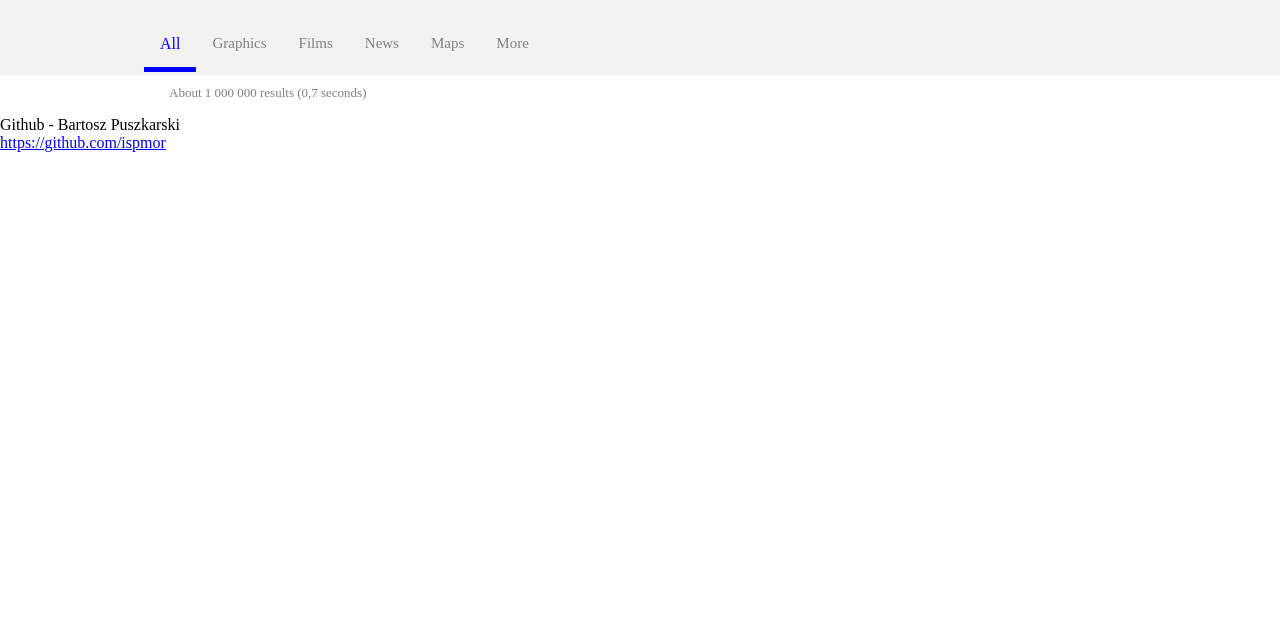
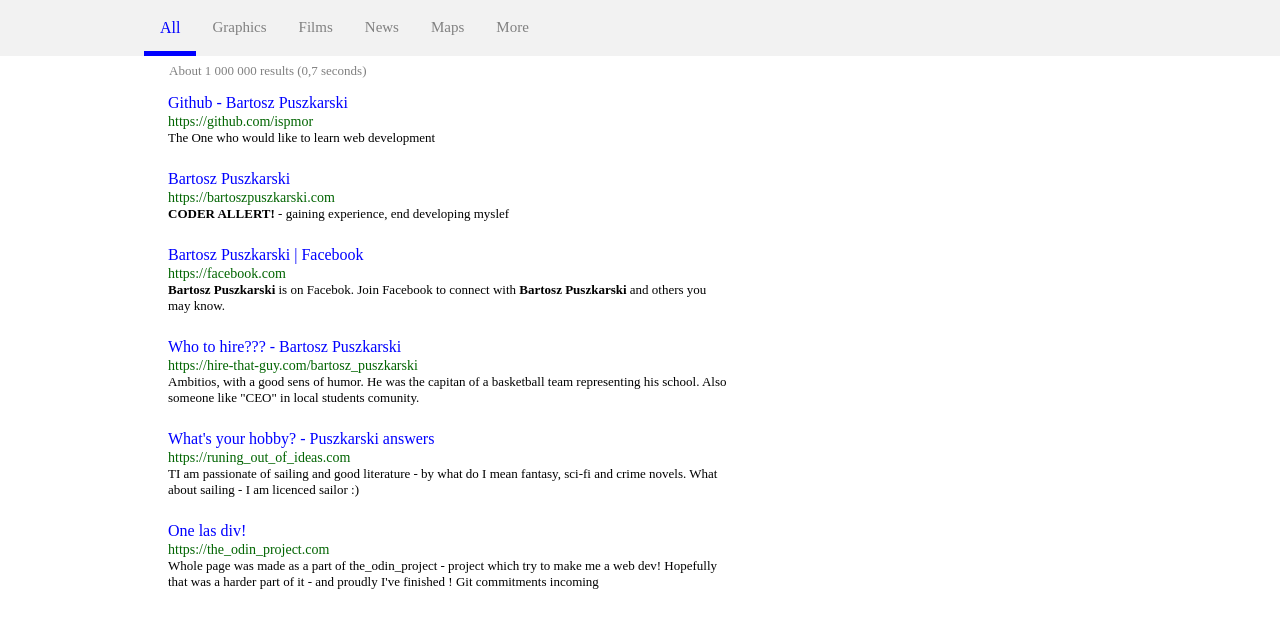
Before and after one commit to ispmor/google-searchpage, a plain HTML site: page index.html in a window 1280 px wide. Shown: the part 76-704 px from the top of the page. Drawn offline with Linux system fonts and the light colour scheme.

Commit message:
Finished version. Added few more results and change size of header

```diff
--- a/index.html
+++ b/index.html
@@ -32,10 +32,38 @@
 	<div id="result"><p>About 1 000 000 results (0,7 seconds)</p></div>
 	<div class="results">
 		<p>Github - Bartosz Puszkarski</p>
-		<a href="#">https://github.com/ispmor</a>
+		<a href="https://github.com/ispmor">https://github.com/ispmor</a>
+		<p class="comment">The One who would like to learn web development</p>
+</div>
+	<div class="results">
+		<p>Bartosz Puszkarski</p>
+		<a href="#">https://bartoszpuszkarski.com</a>
+		<p class="comment"><STRONG>CODER ALLERT!</STRONG> - gaining experience, end developing myslef</p>
+</div>
+	<div class="results">
+		<p>Bartosz Puszkarski | Facebook </p>
+		<a href="#">https://facebook.com</a>
+		<p class="comment"><b>Bartosz Puszkarski</b> is on Facebok. Join Facebook to connect with <b>Bartosz Puszkarski</b> and others you may know. </p>
+</div>
+	<div class="results">
+		<p> Who to hire??? - Bartosz Puszkarski</p>
+		<a href="#">https://hire-that-guy.com/bartosz_puszkarski</a>
+		<p class="comment">Ambitios, with a good sens of humor. He was the capitan of a basketball team representing his school. Also someone like "CEO" in local students comunity. </p>
+</div>
+
+	<div class="results">
+		<p>What's your hobby? - Puszkarski answers</p>
+		<a href="#r">https://runing_out_of_ideas.com</a>
+		<p class="comment">TI am passionate of sailing and good literature - by what do I mean fantasy, sci-fi and crime novels. What about sailing - I am licenced sailor :)</p>
+</div>
+	<div class="results">
+		<p>One las div!</p>
+		<a href="#">https://the_odin_project.com</a>
+		<p class="comment">Whole page was made as a part of the_odin_project - project which try to make me a web dev! Hopefully that was a harder part of it - and proudly I've finished ! Git commitments incoming</p>
+</div>
 
 
-	</div>
+
 
 
 </body>
--- a/styles/stylesheet.css
+++ b/styles/stylesheet.css
@@ -5,7 +5,7 @@
 
 header{
 	width: 100%;
-	height: 150px;
+	height: 8em;
 	position: relative;
 	float: right;
 	border-top: 1px solid #e4e4e4;
@@ -37,7 +37,7 @@ header{
 #categories{
 	color: blue;
 	background-color:  #f2f2f2;
-	margin-top: 6em;
+	margin-top: 5em;
 	padding-left: 9em;
 }
 ul{
@@ -82,6 +82,21 @@ li a{
 	margin-bottom: 15px;
 }
 .results{
-
+	width: 35em;
+	float: left;
+	margin-left: 10.5em;
+	color: blue;
+	font-size: 16px;
+	margin-bottom: 1.5em;
 
 }
+.results a {
+	text-decoration: none;
+	color: #006400;
+	font-size: 14px;
+
+}
+.comment{
+	font-size: 13px;
+	color: black;
+}
```
